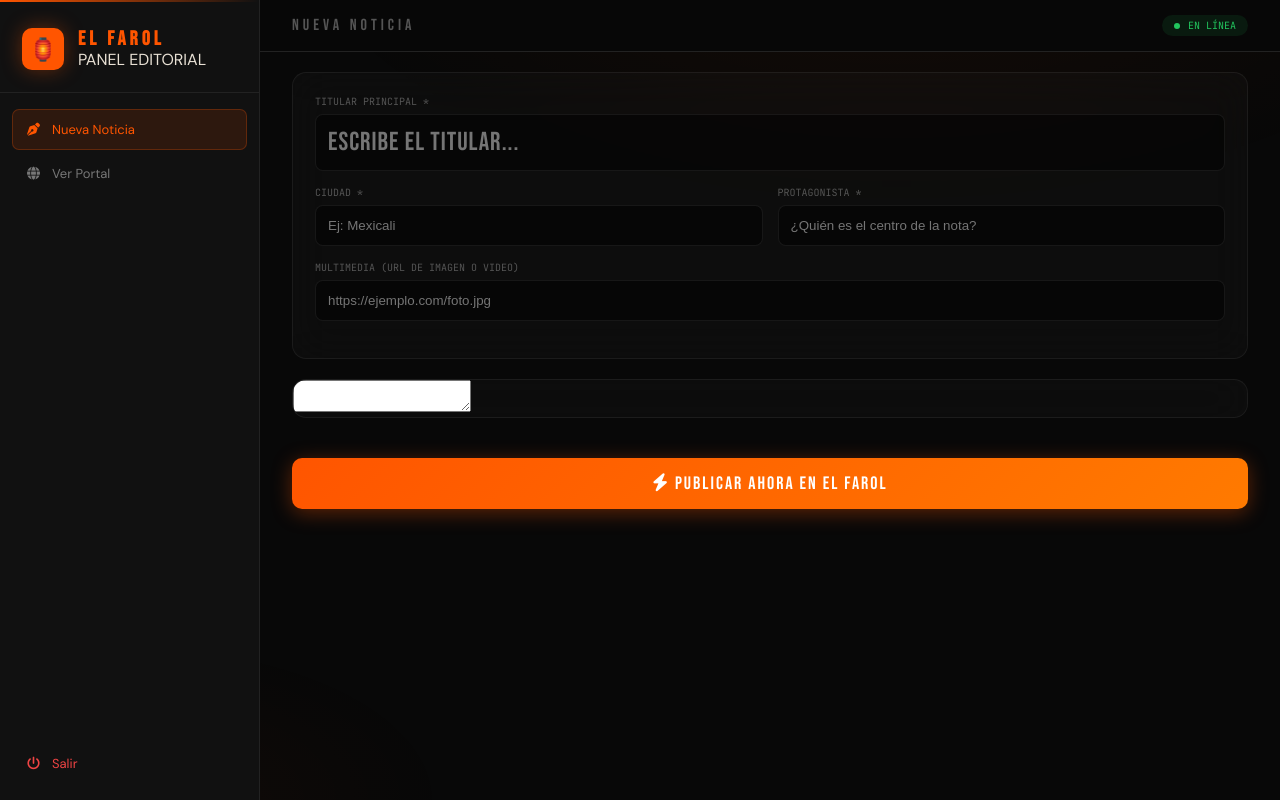
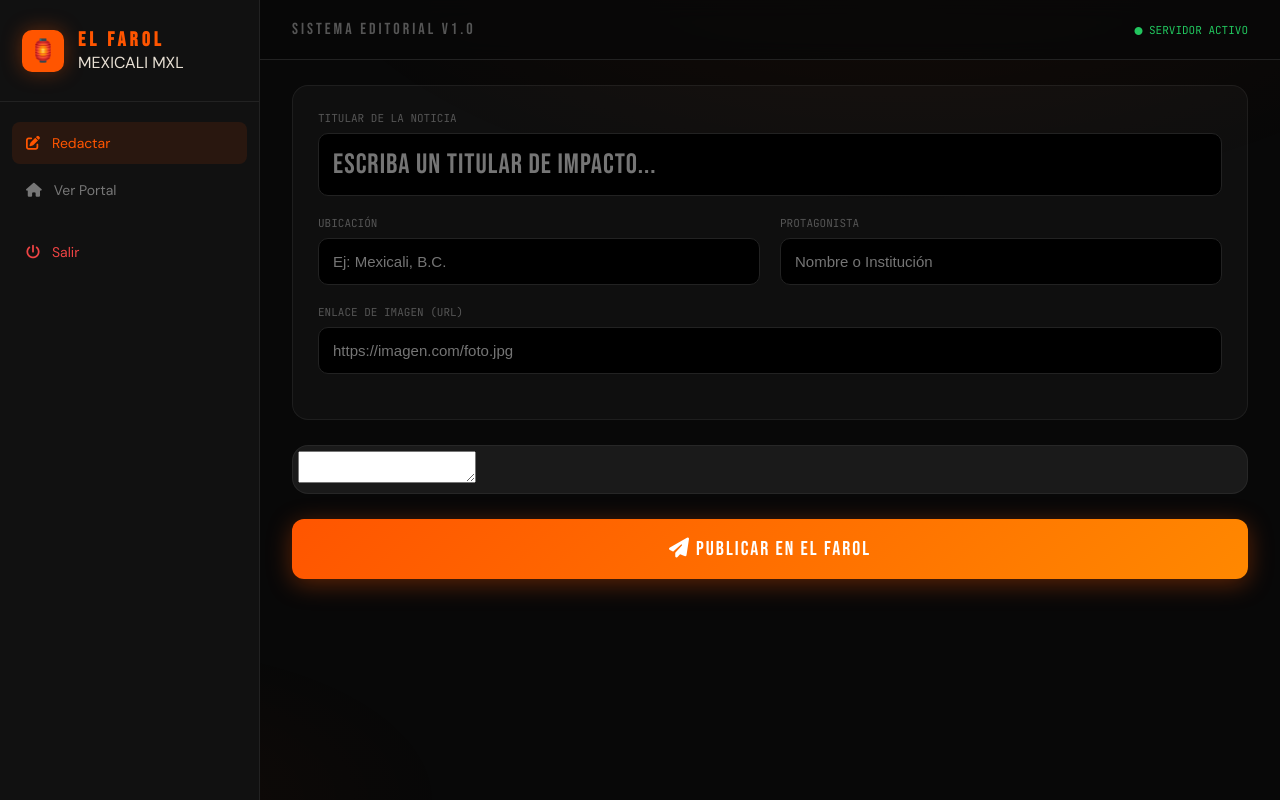
Before and after one commit to josecolor/farol-web., a Flask app: page /admin in a window 1280 px wide. Run offline with Flask 3, Linux system fonts and the light colour scheme; the visitor is signed in with stand-in values (Sample User, id 1); data that the repository does not hold is empty; some libraries are stand-ins or nearby versions.

Commit message:
Update admin.html

```diff
--- a/templates/admin.html
+++ b/templates/admin.html
@@ -9,19 +9,17 @@
   <link rel="preconnect" href="https://fonts.gstatic.com" crossorigin>
   <link href="https://fonts.googleapis.com/css2?family=Bebas+Neue&family=DM+Sans:wght@300;400;500&family=JetBrains+Mono:wght@400;500&display=swap" rel="stylesheet">
   <link rel="stylesheet" href="https://cdnjs.cloudflare.com/ajax/libs/font-awesome/6.5.0/css/all.min.css">
+
   <script src="https://cdnjs.cloudflare.com/ajax/libs/tinymce/6.8.3/tinymce.min.js" referrerpolicy="origin"></script>
 
 <style>
 /* SISTEMA DE DISEÑO — EL FAROL */
 :root {
   --naranja:   #FF5500;
-  --naranja-b: #CC4300;
   --glow:      rgba(255, 85, 0, 0.35);
   --bg:        #080808;
   --surface:   #111111;
-  --surface2:  #181818;
   --borde:     #222222;
-  --borde2:    rgba(255,85,0,0.15);
   --texto:     #E8E0D4;
   --muted:     #555;
   --verde:     #22C55E;
@@ -37,8 +35,10 @@ body {
   color: var(--texto);
   display: flex;
   min-height: 100vh;
+  overflow-x: hidden;
 }
 
+/* Efecto de Luces de Fondo */
 body::before {
   content: '';
   position: fixed;
@@ -63,16 +63,8 @@ body::before {
   z-index: 100;
 }
 
-.sidebar::after {
-  content: '';
-  position: absolute;
-  top: 0; left: 0; right: 0;
-  height: 2px;
-  background: linear-gradient(90deg, var(--naranja), transparent);
-}
-
 .sidebar-header {
-  padding: 28px 22px 22px;
+  padding: 28px 22px;
   border-bottom: 1px solid var(--borde);
   display: flex;
   align-items: center;
@@ -80,132 +72,85 @@ body::before {
 }
 
 .logo-mark {
-  width: 42px;
-  height: 42px;
+  width: 42px; height: 42px;
   background: var(--naranja);
   border-radius: 10px;
-  display: flex;
-  align-items: center;
-  justify-content: center;
-  font-size: 22px;
-  flex-shrink: 0;
-  box-shadow: 0 0 20px var(--glow);
+  display: flex; align-items: center; justify-content: center;
+  font-size: 22px; box-shadow: 0 0 20px var(--glow);
 }
 
 .logo-text h2 {
   font-family: 'Bebas Neue', sans-serif;
-  font-size: 20px;
-  letter-spacing: 4px;
-  color: var(--naranja);
-  line-height: 1;
+  font-size: 20px; letter-spacing: 4px; color: var(--naranja);
 }
 
-.nav-links {
-  padding: 16px 12px;
-  flex-grow: 1;
-  display: flex;
-  flex-direction: column;
-  gap: 3px;
-}
+.nav-links { padding: 20px 12px; flex-grow: 1; }
 
 .nav-item {
-  padding: 11px 14px;
+  padding: 12px 14px;
   color: #777;
   text-decoration: none;
-  display: flex;
-  align-items: center;
-  gap: 12px;
-  border-radius: 7px;
-  transition: all .2s;
-  font-size: 13px;
-  cursor: pointer;
-  background: transparent;
-  width: 100%;
-  border: 1px solid transparent;
+  display: flex; align-items: center; gap: 12px;
+  border-radius: 8px; transition: 0.3s;
+  font-size: 14px; margin-bottom: 5px;
 }
 
 .nav-item:hover, .nav-item.active {
-  background: rgba(255,85,0,0.12);
+  background: rgba(255,85,0,0.1);
   color: var(--naranja);
-  border-color: rgba(255,85,0,0.25);
 }
 
-/* MAIN */
+/* MAIN CONTENT */
 .main-content {
   margin-left: var(--sidebar-w);
-  padding: 0;
   width: calc(100% - var(--sidebar-w));
-  min-height: 100vh;
-  display: flex;
-  flex-direction: column;
   position: relative;
   z-index: 1;
 }
 
 .topbar {
   padding: 0 32px;
-  height: 52px;
-  display: flex;
-  align-items: center;
-  justify-content: space-between;
+  height: 60px;
+  display: flex; align-items: center; justify-content: space-between;
   border-bottom: 1px solid var(--borde);
-  background: rgba(8,8,8,0.95);
+  background: rgba(8,8,8,0.8);
   backdrop-filter: blur(10px);
-  position: sticky; top: 0; z-index: 50;
 }
 
 .card {
-  background: rgba(255,255,255,0.025);
+  background: rgba(255,255,255,0.03);
   border: 1px solid rgba(255,255,255,0.06);
-  border-radius: 14px;
-  margin: 20px 32px;
-  padding: 22px;
-  backdrop-filter: blur(20px);
+  border-radius: 16px;
+  margin: 25px 32px;
+  padding: 25px;
 }
 
-.field { display: flex; flex-direction: column; gap: 6px; margin-bottom: 15px; }
+.field { display: flex; flex-direction: column; gap: 8px; margin-bottom: 20px; }
+.field label { font-family: 'JetBrains Mono'; font-size: 11px; color: var(--muted); text-transform: uppercase; }
 
-.field label {
-  font-family: 'JetBrains Mono', monospace;
-  font-size: 10px;
-  color: var(--muted);
-  text-transform: uppercase;
+.field input {
+  background: #000;
+  border: 1px solid var(--borde);
+  color: #fff;
+  padding: 14px;
+  border-radius: 10px;
+  font-size: 15px;
 }
 
-.field input, .field select {
-  background: rgba(0,0,0,0.5);
-  border: 1px solid rgba(255,255,255,0.07);
-  color: var(--texto);
-  padding: 12px;
-  border-radius: 8px;
-  width: 100%;
+#titulo-input { font-family: 'Bebas Neue'; font-size: 28px; letter-spacing: 1px; color: var(--naranja); }
+
+.btn-publish {
+  background: linear-gradient(135deg, var(--naranja) 0%, #FF8800 100%);
+  color: #fff; border: none; padding: 18px;
+  border-radius: 12px; font-family: 'Bebas Neue'; font-size: 20px;
+  letter-spacing: 2px; cursor: pointer; width: 100%;
+  box-shadow: 0 5px 25px var(--glow); transition: 0.3s;
 }
 
-.field input:focus { border-color: var(--naranja); outline: none; }
+.btn-publish:hover { transform: translateY(-3px); box-shadow: 0 10px 35px rgba(255,85,0,0.5); }
 
-#titulo-input {
-  font-family: 'Bebas Neue', sans-serif;
-  font-size: 26px;
-  letter-spacing: 1px;
-}
-
-.btn-publish {
-  background: linear-gradient(135deg, var(--naranja) 0%, #FF7A00 100%);
-  color: #fff;
-  border: none;
-  padding: 15px 30px;
-  border-radius: 10px;
-  font-family: 'Bebas Neue', sans-serif;
-  font-size: 18px;
-  letter-spacing: 2px;
-  cursor: pointer;
-  box-shadow: 0 4px 20px var(--glow);
-  width: 100%;
-  margin-top: 20px;
-}
-
-.btn-publish:hover { transform: translateY(-2px); box-shadow: 0 8px 30px rgba(255,85,0,.5); }
-
+/* Ajuste específico para ocultar branding de TinyMCE */
+.tox-promotion, .tox-statusbar__branding { display: none !important; }
 </style>
 </head>
 <body>
@@ -213,22 +158,19 @@ body::before {
 <aside class="sidebar">
   <div class="sidebar-header">
     <div class="logo-mark">🏮</div>
-    <div class="logo-text"><h2>EL FAROL</h2><span>PANEL EDITORIAL</span></div>
+    <div class="logo-text"><h2>EL FAROL</h2><span>MEXICALI MXL</span></div>
   </div>
   <nav class="nav-links">
-    <div class="nav-item active"><i class="fas fa-pen-nib"></i> Nueva Noticia</div>
-    <a href="/" class="nav-item" style="text-decoration:none"><i class="fas fa-globe"></i> Ver Portal</a>
-    <a href="/logout" class="nav-item" style="margin-top:auto; color:var(--rojo); text-decoration:none"><i class="fas fa-power-off"></i> Salir</a>
+    <a href="#" class="nav-item active"><i class="fas fa-edit"></i> Redactar</a>
+    <a href="/" class="nav-item"><i class="fas fa-home"></i> Ver Portal</a>
+    <a href="/logout" class="nav-item" style="color:var(--rojo); margin-top:20px;"><i class="fas fa-power-off"></i> Salir</a>
   </nav>
 </aside>
 
 <div class="main-content">
   <header class="topbar">
-    <span style="font-family:'Bebas Neue'; letter-spacing:4px; color:#555">NUEVA NOTICIA</span>
-    <div class="status-pill" style="display:flex; align-items:center; gap:8px; background:rgba(34,197,94,0.1); padding:4px 12px; border-radius:20px;">
-      <div style="width:6px; height:6px; background:var(--verde); border-radius:50%"></div>
-      <span style="color:var(--verde); font-size:10px; font-family:'JetBrains Mono'">EN LÍNEA</span>
-    </div>
+    <span style="font-family:'Bebas Neue'; letter-spacing:3px; color:var(--muted)">SISTEMA EDITORIAL V1.0</span>
+    <div style="color:var(--verde); font-size:11px; font-family:'JetBrains Mono'"><i class="fas fa-circle" style="font-size:8px"></i> SERVIDOR ACTIVO</div>
   </header>
 
   <form method="POST" action="/admin" id="form-principal">
@@ -236,66 +178,71 @@ body::before {
 
     <div class="card">
       <div class="field">
-        <label>Titular principal *</label>
-        <input type="text" id="titulo-input" name="titulo" placeholder="ESCRIBE EL TITULAR..." required oninput="onTitulo()">
+        <label>Titular de la Noticia</label>
+        <input type="text" id="titulo-input" name="titulo" placeholder="ESCRIBA UN TITULAR DE IMPACTO..." required>
       </div>
 
-      <div style="display:grid; grid-template-columns:1fr 1fr; gap:15px">
+      <div style="display:grid; grid-template-columns:1fr 1fr; gap:20px">
         <div class="field">
-          <label>Ciudad *</label>
-          <input type="text" name="ciudad" id="ciudad-input" placeholder="Ej: Mexicali" required>
+          <label>Ubicación</label>
+          <input type="text" name="ciudad" placeholder="Ej: Mexicali, B.C.">
         </div>
         <div class="field">
-          <label>Protagonista *</label>
-          <input type="text" name="protagonista" placeholder="¿Quién es el centro de la nota?" required>
+          <label>Protagonista</label>
+          <input type="text" name="protagonista" placeholder="Nombre o Institución">
         </div>
       </div>
 
       <div class="field">
-        <label>Multimedia (URL de Imagen o Video)</label>
-        <input type="text" name="multimedia" placeholder="https://ejemplo.com/foto.jpg">
+        <label>Enlace de Imagen (URL)</label>
+        <input type="text" name="multimedia" placeholder="https://imagen.com/foto.jpg">
       </div>
     </div>
 
-    <div class="card" style="padding:0; overflow:hidden">
-       <textarea id="editor-blogger"></textarea>
+    <div class="card" style="padding:5px; background:#1a1a1a;">
+       <textarea id="editor-blogger" name="contenido_temp"></textarea>
     </div>
 
-    <div style="padding:0 32px 40px">
+    <div style="padding:0 32px 50px">
       <button type="submit" class="btn-publish" onclick="prepararEnvio(event)">
-        <i class="fas fa-bolt"></i> PUBLICAR AHORA EN EL FAROL
+        <i class="fas fa-paper-plane"></i> PUBLICAR EN EL FAROL
       </button>
     </div>
   </form>
 </div>
 
 <script>
+// Configuración robusta de TinyMCE
 tinymce.init({
   selector: '#editor-blogger',
   height: 500,
-  plugins: 'advlist autolink lists link image charmap preview anchor searchreplace visualblocks code fullscreen insertdatetime media table help wordcount',
-  toolbar: 'undo redo | blocks | bold italic forecolor | alignleft aligncenter alignright alignjustify | bullist numlist | removeformat',
   skin: 'oxide-dark',
   content_css: 'dark',
+  plugins: 'advlist autolink lists link image charmap preview anchor searchreplace visualblocks code fullscreen insertdatetime media table help wordcount',
+  toolbar: 'undo redo | blocks | bold italic forecolor | alignleft aligncenter alignright alignjustify | bullist numlist outdent indent | removeformat | code',
   branding: false,
-  promotion: false
+  promotion: false,
+  setup: function (editor) {
+    editor.on('change', function () {
+      editor.save();
+    });
+  }
 });
-
-function onTitulo() {
-  // Lógica de SEO integrada
-}
 
 function prepararEnvio(e) {
   e.preventDefault();
-  const ed = tinymce.get('editor-blogger');
-  const contenido = ed ? ed.getContent() : '';
+  // Forzamos a TinyMCE a guardar el contenido en el textarea original
+  const contenidoHTML = tinymce.get('editor-blogger').getContent();
 
-  if(contenido.length < 10) {
-      alert("Director, el cuerpo de la noticia está vacío.");
-      return;
+  if (contenidoHTML.trim() === "") {
+    alert("Director, no puede publicar una noticia sin contenido.");
+    return;
   }
 
-  document.getElementById('contenido-hidden').value = contenido;
+  // Pasamos el contenido al input oculto que Python sí lee
+  document.getElementById('contenido-hidden').value = contenidoHTML;
+
+  // Enviamos el formulario
   document.getElementById('form-principal').submit();
 }
 </script>
```
